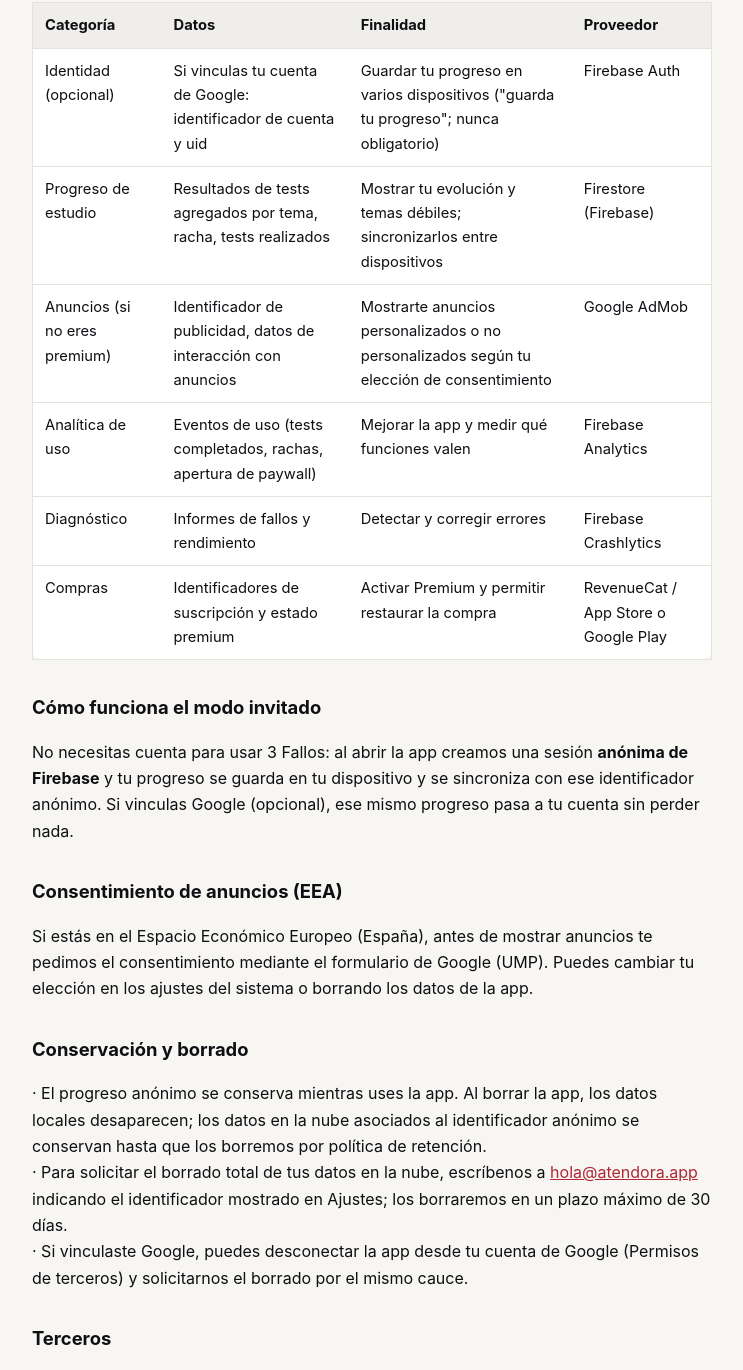
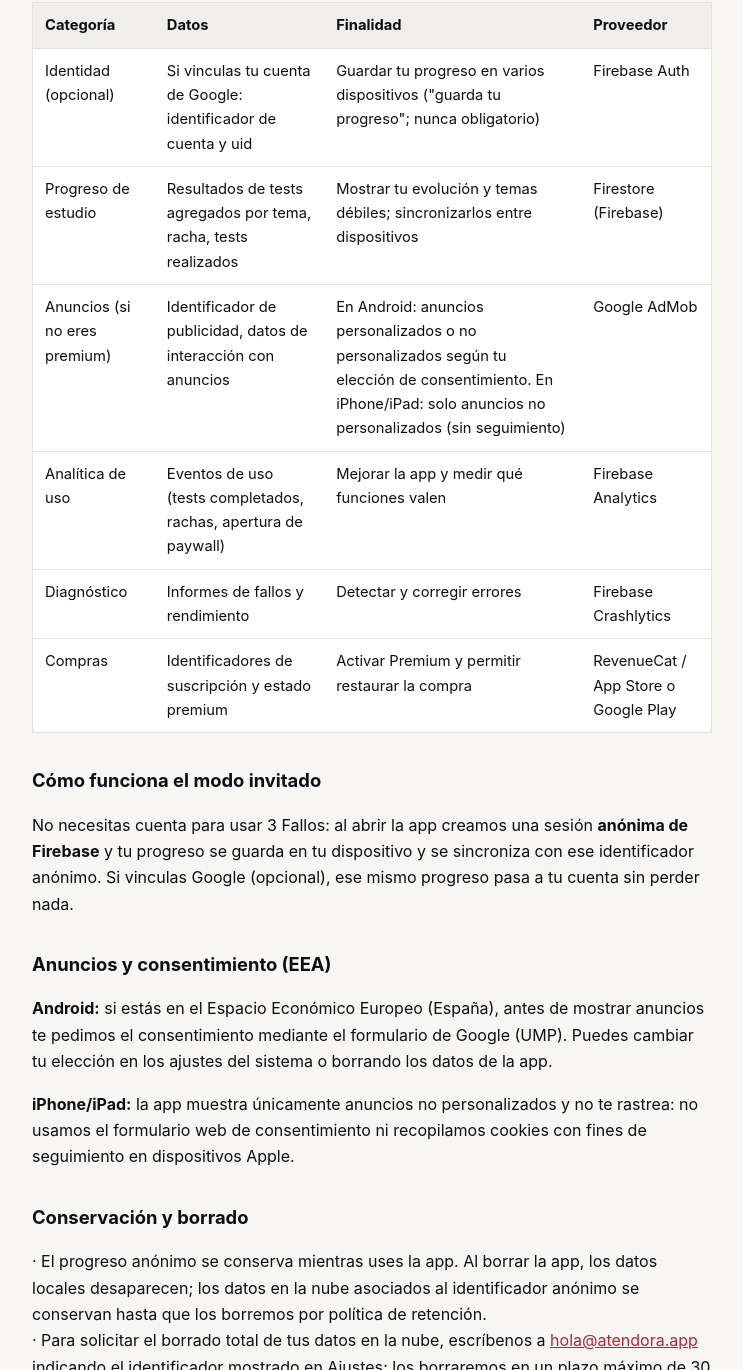
Before and after one commit to JJunior19/tresfallos-web, a plain HTML site: page privacy.html in a window 1280 px wide. Shown: the part 310-1680 px from the top of the page, without its empty margins (268-1011 px from the left). Drawn offline with Linux system fonts and the light colour scheme.

Commit message:
docs(privacy): per-platform ad consent — UMP only on Android, non-personalized only on Apple devices (App Review 5.1.2(i))

```diff
--- a/privacy.html
+++ b/privacy.html
@@ -33,7 +33,7 @@
     <tr><th>Categoría</th><th>Datos</th><th>Finalidad</th><th>Proveedor</th></tr>
     <tr><td>Identidad (opcional)</td><td>Si vinculas tu cuenta de Google: identificador de cuenta y uid</td><td>Guardar tu progreso en varios dispositivos ("guarda tu progreso"; nunca obligatorio)</td><td>Firebase Auth</td></tr>
     <tr><td>Progreso de estudio</td><td>Resultados de tests agregados por tema, racha, tests realizados</td><td>Mostrar tu evolución y temas débiles; sincronizarlos entre dispositivos</td><td>Firestore (Firebase)</td></tr>
-    <tr><td>Anuncios (si no eres premium)</td><td>Identificador de publicidad, datos de interacción con anuncios</td><td>Mostrarte anuncios personalizados o no personalizados según tu elección de consentimiento</td><td>Google AdMob</td></tr>
+    <tr><td>Anuncios (si no eres premium)</td><td>Identificador de publicidad, datos de interacción con anuncios</td><td>En Android: anuncios personalizados o no personalizados según tu elección de consentimiento. En iPhone/iPad: solo anuncios no personalizados (sin seguimiento)</td><td>Google AdMob</td></tr>
     <tr><td>Analítica de uso</td><td>Eventos de uso (tests completados, rachas, apertura de paywall)</td><td>Mejorar la app y medir qué funciones valen</td><td>Firebase Analytics</td></tr>
     <tr><td>Diagnóstico</td><td>Informes de fallos y rendimiento</td><td>Detectar y corregir errores</td><td>Firebase Crashlytics</td></tr>
     <tr><td>Compras</td><td>Identificadores de suscripción y estado premium</td><td>Activar Premium y permitir restaurar la compra</td><td>RevenueCat / App Store o Google Play</td></tr>
@@ -42,8 +42,9 @@
   <h2>Cómo funciona el modo invitado</h2>
   <p>No necesitas cuenta para usar 3 Fallos: al abrir la app creamos una sesión <b>anónima de Firebase</b> y tu progreso se guarda en tu dispositivo y se sincroniza con ese identificador anónimo. Si vinculas Google (opcional), ese mismo progreso pasa a tu cuenta sin perder nada.</p>
 
-  <h2>Consentimiento de anuncios (EEA)</h2>
-  <p>Si estás en el Espacio Económico Europeo (España), antes de mostrar anuncios te pedimos el consentimiento mediante el formulario de Google (UMP). Puedes cambiar tu elección en los ajustes del sistema o borrando los datos de la app.</p>
+  <h2>Anuncios y consentimiento (EEA)</h2>
+  <p><b>Android:</b> si estás en el Espacio Económico Europeo (España), antes de mostrar anuncios te pedimos el consentimiento mediante el formulario de Google (UMP). Puedes cambiar tu elección en los ajustes del sistema o borrando los datos de la app.</p>
+  <p><b>iPhone/iPad:</b> la app muestra únicamente anuncios no personalizados y no te rastrea: no usamos el formulario web de consentimiento ni recopilamos cookies con fines de seguimiento en dispositivos Apple.</p>
 
   <h2>Conservación y borrado</h2>
   <p>
```
